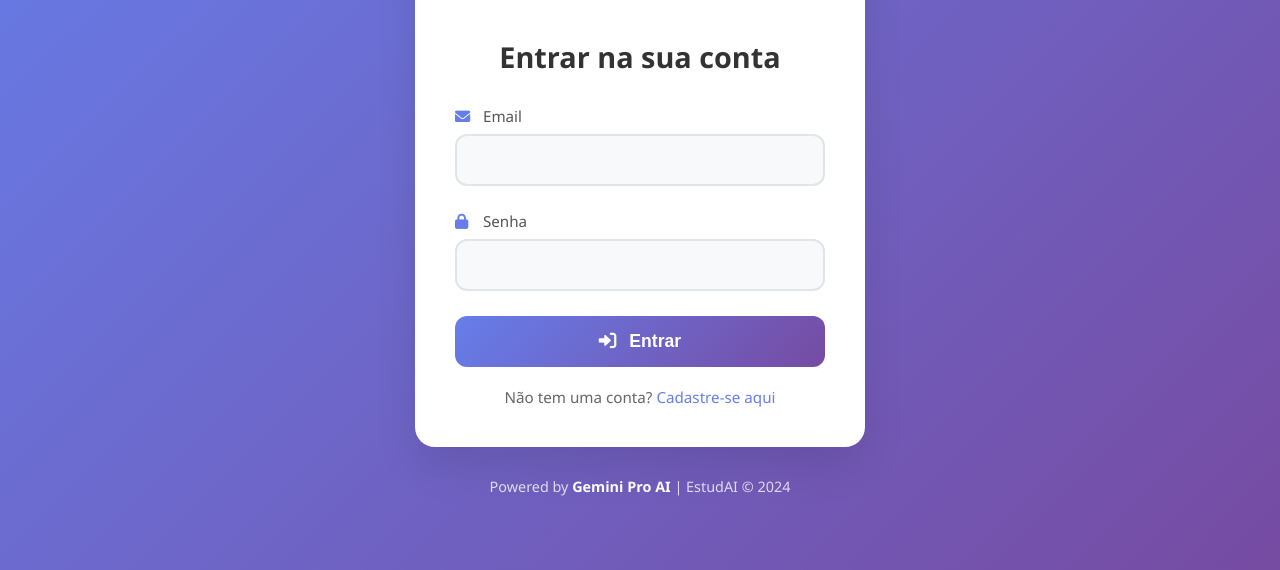
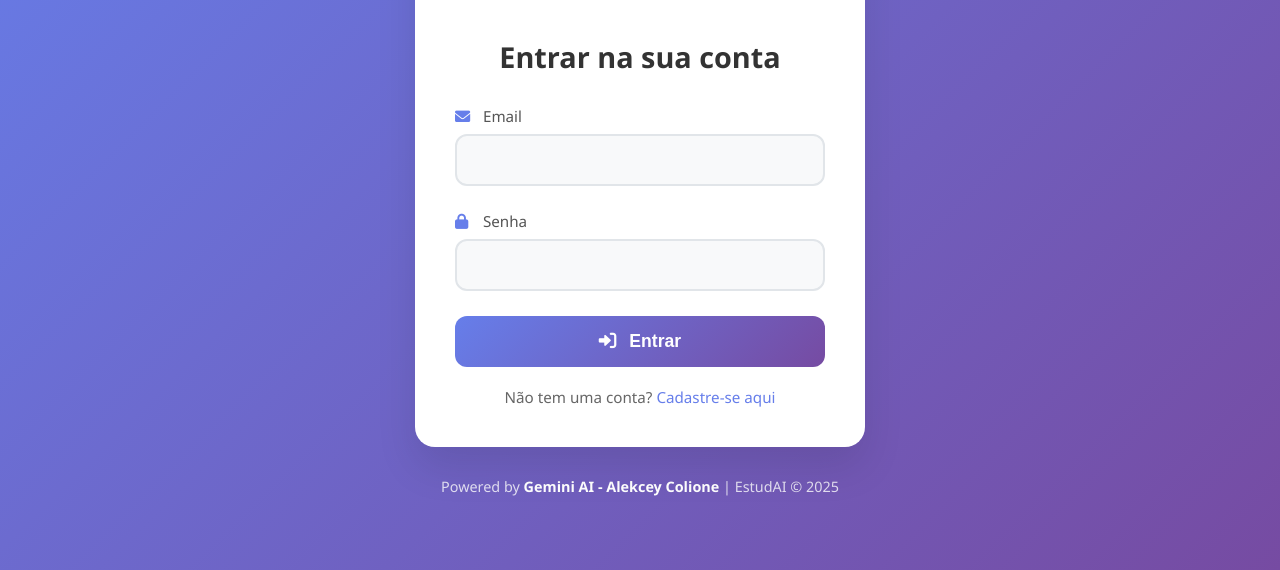
Before and after one commit to kceyCol/resumAI, a website: page public/login.html in a window 1280 px wide. Shown: the part 230-800 px from the top of the page. Drawn offline with Linux system fonts and the light colour scheme; no server answers.

Commit message:
Add files via upload

```diff
--- a/public/login.html
+++ b/public/login.html
@@ -87,7 +87,7 @@
         </div>
 
         <footer class="auth-footer">
-            <p>Powered by <strong>Gemini Pro AI</strong> | EstudAI &copy; 2024</p>
+            <p>Powered by <strong>Gemini AI - Alekcey Colione</strong> | EstudAI &copy; 2025</p>
         </footer>
     </div>
 
```
